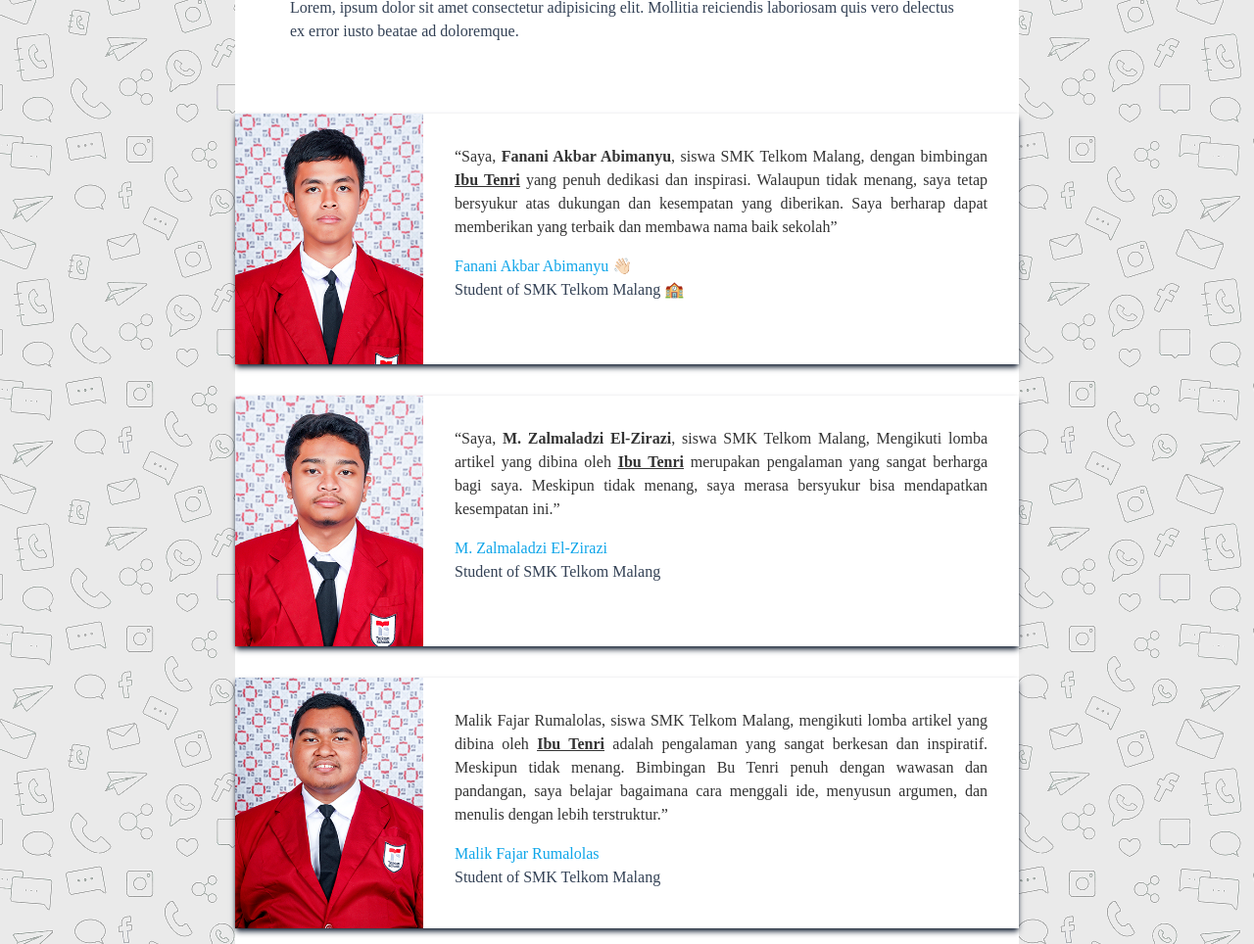
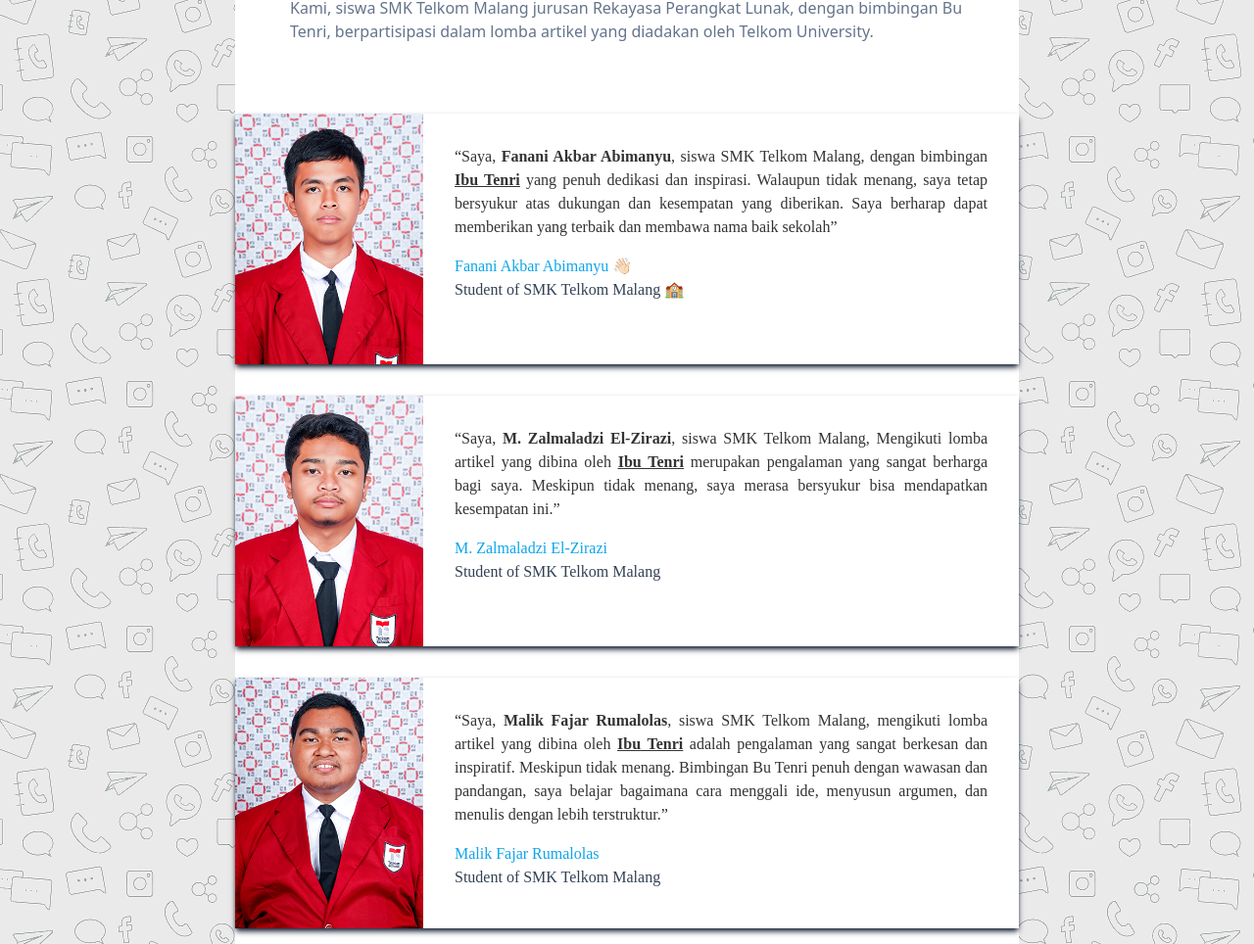
Before and after one commit to Abimanyuoke/My-Artikel, a website: page public/about.html in a window 1280 px wide. Shown: the part 100-1064 px from the top of the page at 98% size. Drawn offline with Linux system fonts and the light colour scheme.

Commit message:
final commit

```diff
--- a/public/about.html
+++ b/public/about.html
@@ -28,8 +28,10 @@
     <!-- Header Start -->
     <div class="container p-10 w-[800px]">
         <div class="mx-4">
-            <h1 class="text-4xl font-bold">About We</h1>
-            <p class="block py-4 text-base text-slate-700">Lorem, ipsum dolor sit amet consectetur adipisicing elit. Mollitia reiciendis laboriosam quis vero delectus ex error iusto beatae ad doloremque.</p>
+            <h1 class="text-4xl font-semibold font-sans">About We</h1>
+            <p class="block py-4 text-base text-slate-500 font-sans">
+              Kami, siswa SMK Telkom Malang jurusan Rekayasa Perangkat Lunak, dengan bimbingan Bu Tenri, berpartisipasi dalam lomba artikel yang diadakan oleh Telkom University.
+            </p>
         </div>
     </div>
     <!-- Header End -->
@@ -86,7 +88,7 @@
             <img class="w-36 h-auto md:w-48 md:h-auto md:rounded-none rounded-full mx-auto" src="img/Malik.jpg" alt="" width="384" height="512">
             <div class="pt-6 md:p-8 text-center md:text-left space-y-4">
               <blockquote>
-                <p class="text-base font-medium text-justify text-slate-100>
+                <p class="text-base font-medium text-justify">
                   “Saya, <span class="font-bold">Malik Fajar Rumalolas</span>, siswa SMK Telkom Malang, mengikuti lomba artikel yang dibina oleh <span class="text-base font-bold underline hover:bg-teal-400 hover:text-white transition delay-300 rounded-sm"><a href="">Ibu Tenri</a></span> adalah pengalaman yang sangat berkesan dan inspiratif. Meskipun tidak menang. Bimbingan Bu Tenri penuh dengan wawasan dan pandangan, saya belajar bagaimana cara menggali ide, menyusun argumen, dan menulis dengan lebih terstruktur.”
                 </p>
               </blockquote>
```
Also changed, not shown: public/output.css.
